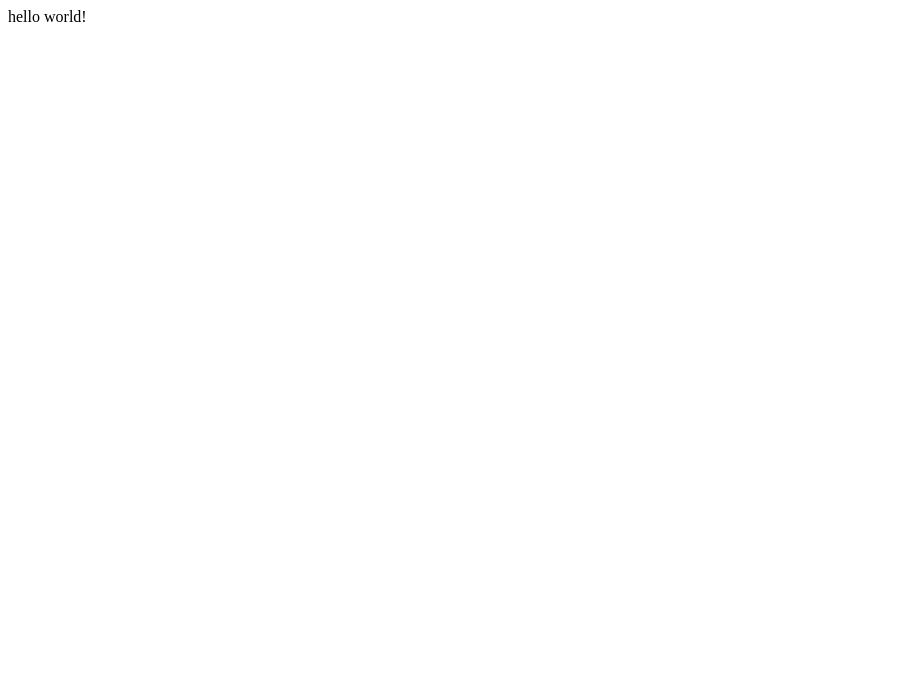
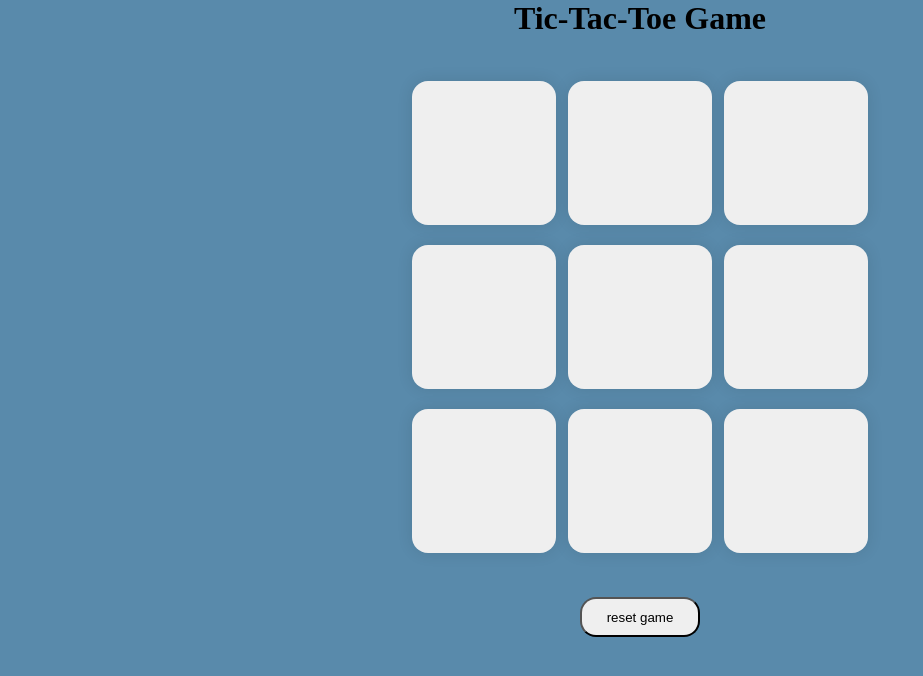
Before and after one commit to tanishab07/tic-tac-toe, a plain HTML site: page index.html in a window 1280 px wide. Shown: the whole page, without its empty margins (0-923 px from the left). Drawn offline with Linux system fonts and the light colour scheme.

Commit message:
Modified index.html

```diff
--- a/index.html
+++ b/index.html
@@ -1 +1,34 @@
-<p>hello world!</p>
+<!DOCTYPE html>
+<html lang="en">
+<head>
+    <meta charset="UTF-8">
+    <meta name="viewport" content="width=device-width, initial-scale=1.0">
+    <title>tic-tac-toe</title>
+    <link rel="stylesheet" href="style.css"/>
+</head>
+<body>
+    <div class="msgcontainer hide">
+        <p id="msg">winner</p>
+        <button id="newbtn">new Game</button>
+    </div>
+
+    <main class="mymain">
+        <h1>Tic-Tac-Toe Game</h1>
+        <div class="container">
+        <div class="game">
+            <button class="box"></button>
+            <button class="box"></button>
+            <button class="box"></button>
+            <button class="box"></button>
+            <button class="box"></button>
+            <button class="box"></button>
+            <button class="box"></button>
+            <button class="box"></button>
+            <button class="box"></button>
+        </div>
+        </div>
+            <button id="resetbtn">reset game</button>
+    </main>
+    <script src ="script.js"></script>
+</body>
+</html>
```
